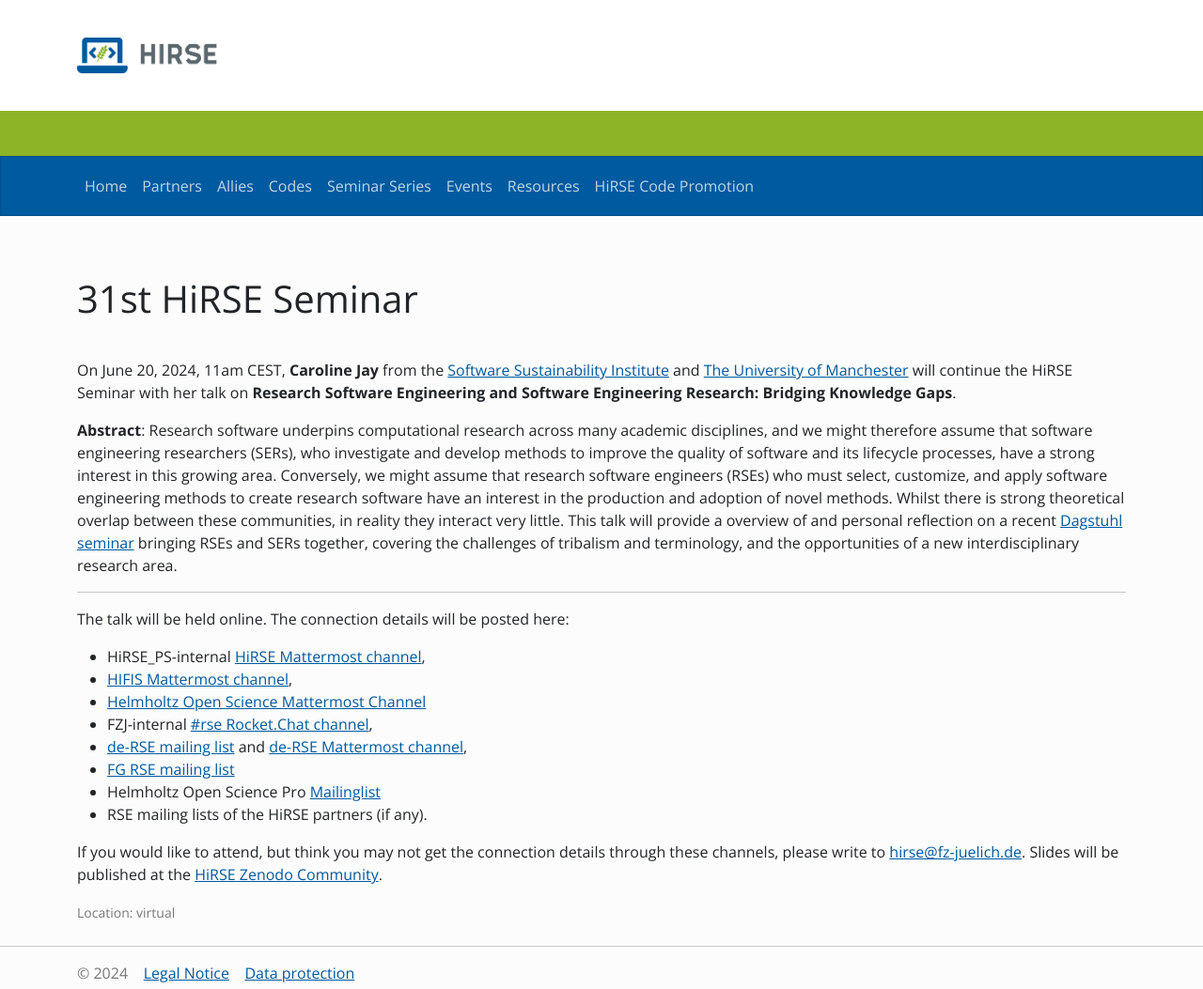
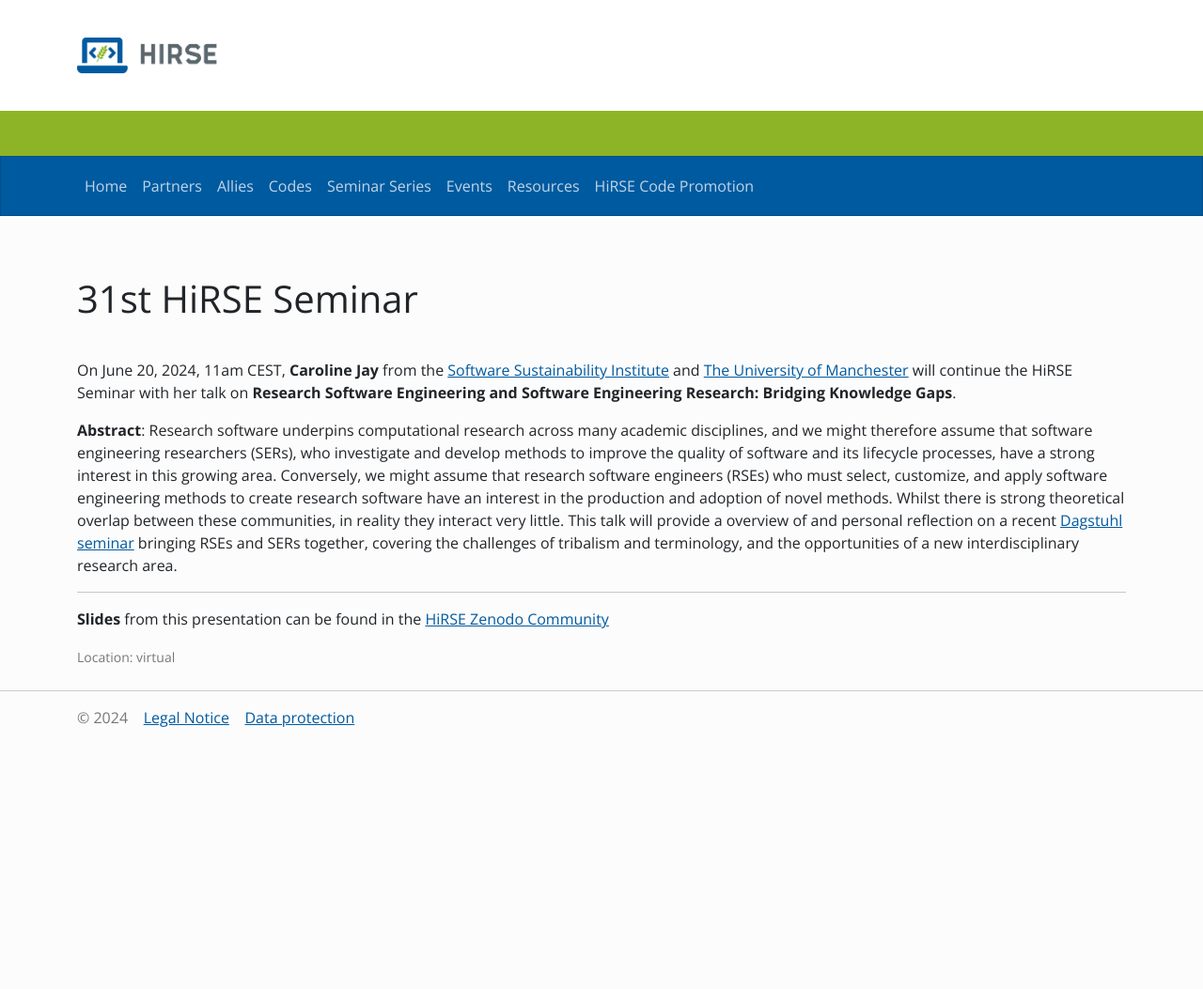
Before and after one commit to Helmholtz-HiRSE/helmholtz-hirse.github.io, a Jekyll site: the page built from _series/2024_06_20-seminar_31.md, in a window 1280 px wide. Shown: the whole page at 94% size. Built offline with Jekyll 4.4.1, drawn with Linux system fonts in a browser that asks for light colours; nearby versions of some CDN libraries; after the commit the page ends 900 px from its top, so only the background shows below that.

Commit message:
Update 2024_06_20-seminar_31.md

```diff
--- a/_series/2024_06_20-seminar_31.md
+++ b/_series/2024_06_20-seminar_31.md
@@ -13,16 +13,4 @@
 Research software underpins computational research across many academic disciplines, and we might therefore assume that software engineering researchers (SERs), who investigate and develop methods to improve the quality of software and its lifecycle processes, have a strong interest in this growing area. Conversely, we might assume that research software engineers (RSEs) who must select, customize, and apply software engineering methods to create research software have an interest in the production and adoption of novel methods. Whilst there is strong theoretical overlap between these communities, in reality they interact very little. This talk will provide a overview of and personal reflection on a recent [Dagstuhl seminar](https://www.dagstuhl.de/seminars/seminar-calendar/seminar-details/24161) bringing RSEs and SERs together, covering the challenges of tribalism and terminology, and the opportunities of a new interdisciplinary research area.
 
 ***
-
-The talk will be held online. The connection details will be posted here:
-
-* HiRSE_PS-internal [HiRSE Mattermost channel](https://mattermost.hzdr.de/hirse),
-* [HIFIS Mattermost channel](https://mattermost.hzdr.de/hifis),
-* [Helmholtz Open Science Mattermost Channel](https://mattermost.hzdr.de/open-science)
-* FZJ-internal [#rse Rocket.Chat channel](https://chat.fz-juelich.de/channel/rse),
-* [de-RSE mailing list](https://de-rse.org/de/join.html) and [de-RSE Mattermost channel](https://chat.gwdg.de/channel/derse),
-* [FG RSE mailing list](https://fg-rse.gi.de/weiteres/mailingliste)
-* Helmholtz Open Science Pro [Mailinglist](https://os.helmholtz.de/en/newsroom/mailing-list/)
-* RSE mailing lists of the HiRSE partners (if any).
-
-If you would like to attend, but think you may not get the connection details through these channels, please write to [hirse@fz-juelich.de](mailto:hirse@fz-juelich.de). Slides will be published at the [HiRSE Zenodo Community](https://zenodo.org/communities/hirse/).
+**Slides** from this presentation can be found in the [HiRSE Zenodo Community](https://zenodo.org/records/12543910)
```
